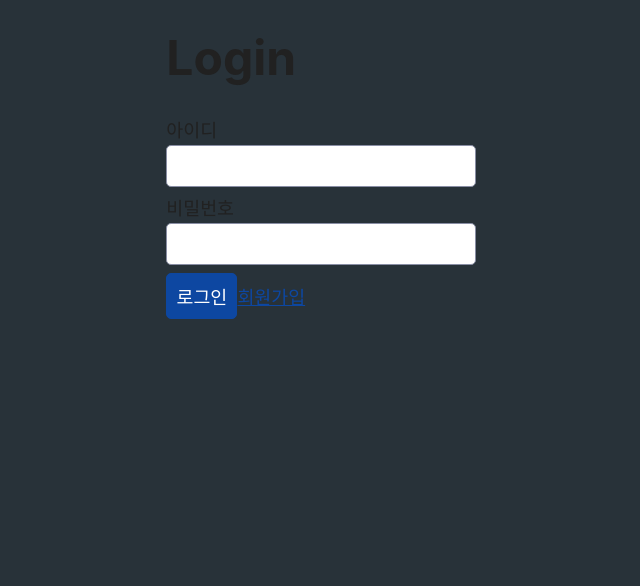
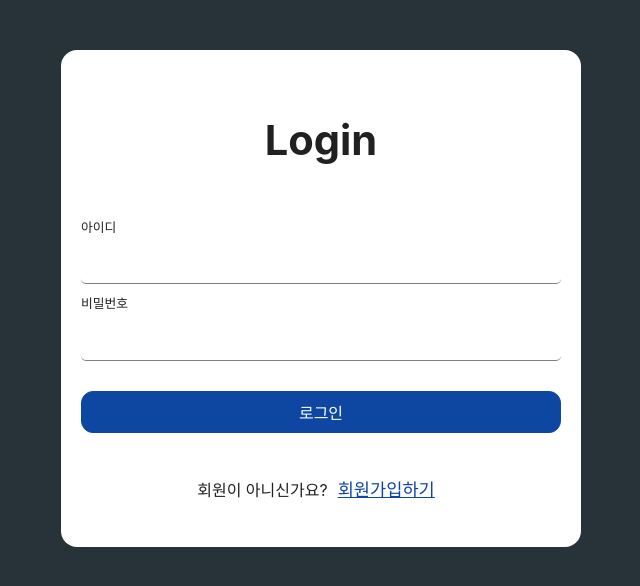
Before and after one commit to seo0jjjjj/FullStackStudy, a React (Create React App) app in the folder frontend/: page /sign-in in a window 1280 px wide. Shown: the top 586 px of the page, without its empty margins (319-959 px from the left). Built offline with nearby package versions, Linux system fonts and the light colour scheme.

Commit message:
feat: 로그인 / 회원가입 추가

```diff
--- a/frontend/src/components/InputField.js
+++ b/frontend/src/components/InputField.js
@@ -1,11 +1,11 @@
 const { memo } = require("react");
 
-export const InputField = memo(({ label, value, onChange }) => {
+export const InputField = memo(({ type, label, value, onChange }) => {
   console.log(`Rendering ${label}`);
   return (
     <div>
       <label>{label}</label>
-      <input type="text" value={value} onChange={onChange} />
+      <input type={type ?? 'text'} value={value} onChange={onChange} />
     </div>
   );
 });
--- /dev/null
+++ b/frontend/src/components/Spinner.js
@@ -0,0 +1,6 @@
+import '../style/spinner.css'
+export function Spinner() {
+
+ return (<>
+    <div className="lds-ring"><div></div><div></div><div></div><div></div></div></>)
+}
--- /dev/null
+++ b/frontend/src/components/SpinnerButton.js
@@ -0,0 +1,25 @@
+import { useState } from "react";
+import { Spinner } from "./Spinner";
+
+export function SpinnerButton({ title, onBtnClicked }) {
+  const [isLoading, setIsLoading] = useState(false);
+  const onSpinBtnClicked = (async (event) => {
+    setIsLoading(true);
+    const result = await onBtnClicked(event);
+    console.log('btn ' + title + ' clicked')
+    setIsLoading(false);
+  });
+
+  return (
+    <button type="submit" onClick={onSpinBtnClicked} disabled={isLoading} style={btnStyle}>
+      {isLoading ? <Spinner /> : <span>{title}</span>}
+    </button>)
+}
+
+
+const btnStyle = {
+  margin: '20px 0px',
+  fontSize: '1em',
+  width: '30rem',
+  borderRadius: '12px',
+}
--- a/frontend/src/components/TodoNav.js
+++ b/frontend/src/components/TodoNav.js
@@ -5,7 +5,7 @@ export function TodoNav(props) {
     <ol className="todo-nav-container">
       <NavLink to="/add" className="nav-item">할일 추가</NavLink>
       <NavLink to="/list" className="nav-item">할일 보기</NavLink>
-      {/* <NavLink to="/delete" className="nav-item">할일 삭제</NavLink> */}
-      {/* <NavLink to="/edit" className="nav-item">할일 수정</NavLink> */}
+      <NavLink to="/sign-in" className="nav-item">로그인 </NavLink>
+      <NavLink to="/sign-up" className="nav-item">회원가입</NavLink>
     </ol>);
 }
--- a/frontend/src/page/SignIn.js
+++ b/frontend/src/page/SignIn.js
@@ -1,6 +1,9 @@
 import React, { useState, useCallback } from 'react';
 import { InputField } from '../components/InputField';
 import { NavLink } from 'react-router-dom';
+import '../style/loginStyle.css';
+import { Header } from '../components/Header';
+import { SpinnerButton } from '../components/SpinnerButton';
 
 
 export function SignIn() {
@@ -22,13 +25,25 @@ export function SignIn() {
   };
 
   return (<>
-    <h1>{"Login"}</h1>
-    <form onSubmit={handleSubmit}>
-      <InputField label="아이디" value={id} onChange={handleIdChange} />
-      <InputField label="비밀번호" value={pw} onChange={handlePwChange} />
-      <button type="submit">로그인</button>
-      <NavLink to={"/sign-up"}>회원가입</NavLink>
-    </form>
-    </>
+    <div className='login-container'>
+      <Header title="Login" />
+      <form onSubmit={handleSubmit} className='login-form'>
+        <InputField label="아이디" value={id} onChange={handleIdChange} />
+        <InputField label="비밀번호" value={pw} onChange={handlePwChange} />
+        <SpinnerButton type="submit" className='btn-sign-in' title={'로그인'} onBtnClicked={async ()=> {
+          return new Promise((res,rej) => {
+              setTimeout(()=>{
+                console.log("버튼 활성화");
+                res(1);
+              },3000);
+          })
+        }}/>
+      </form>
+        <p>
+        <span>회원이 아니신가요?</span>
+        <NavLink to={"/sign-up"} className={'sigin-up-text'}>회원가입하기</NavLink>
+        </p>
+    </div>
+  </>
   );
 };
--- a/frontend/src/page/SignUp.js
+++ b/frontend/src/page/SignUp.js
@@ -0,0 +1,47 @@
+import React, { useState, useCallback } from 'react';
+import { InputField } from '../components/InputField';
+import { NavLink } from 'react-router-dom';
+import '../style/loginStyle.css';
+import { Header } from '../components/Header';
+import { Spinner } from '../components/Spinner';
+
+
+export function SignUp() {
+  const [id, setId] = useState('');
+  const [pw, setPw] = useState('');
+  const [pw2, setPw2] = useState('');
+
+  const handleIdChange = useCallback((e) => {
+    setId(e.target.value);
+  }, []);
+
+  const handlePwChange = useCallback((e) => {
+    setPw(e.target.value);
+  }, []);
+  const handlePw2Change = useCallback((e) => {
+    setPw2(e.target.value);
+  }, []);
+
+  const handleSubmit = (e) => {
+    e.preventDefault();
+    // 로그인 로직
+    console.log('Logging in with', { id, pw });
+  };
+
+  return (<>
+    <div className='login-container'>
+      <Header title="Sign Up" />
+      <form onSubmit={handleSubmit} className='login-form'>
+        <InputField label="아이디" value={id} onChange={handleIdChange} />
+        <InputField label="비밀번호" value={pw} onChange={handlePwChange} />
+        <InputField label="비밀번호 확인" value={pw2} onChange={handlePw2Change} />
+        <button type="submit">
+          <div>
+            <Spinner/>
+          </div>
+        </button>
+      </form>
+    </div>
+  </>
+  );
+};
--- a/frontend/src/page/Todo.js
+++ b/frontend/src/page/Todo.js
@@ -7,10 +7,10 @@ export function Todo(props) {
   const hasOulet = useOutlet();
 
  if(!hasOulet) return <Navigate to={"/list"}/>
-  return <>
+  return <div className="todo-container">
     <Header title="Todo 리스트" />
     <TodoNav />
     <Outlet />
-  </>
+    </div>
 
 }
```
